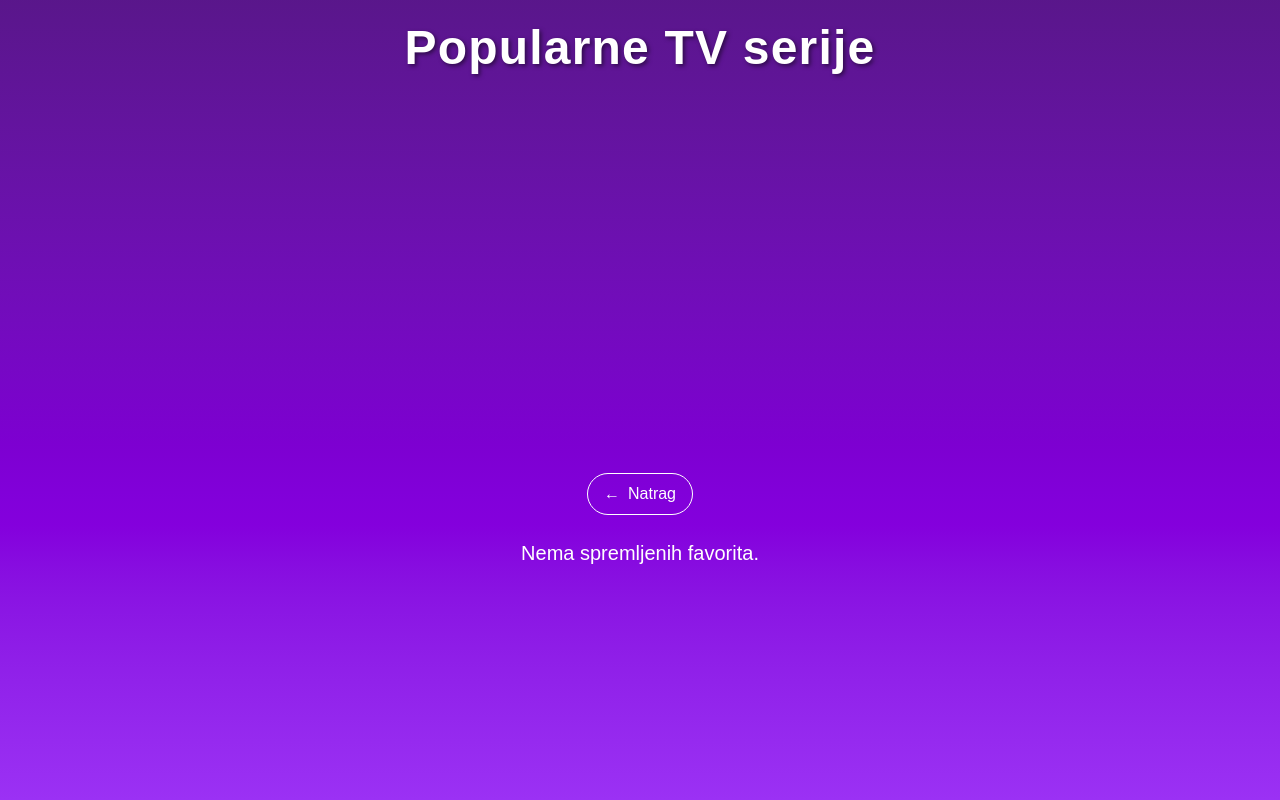
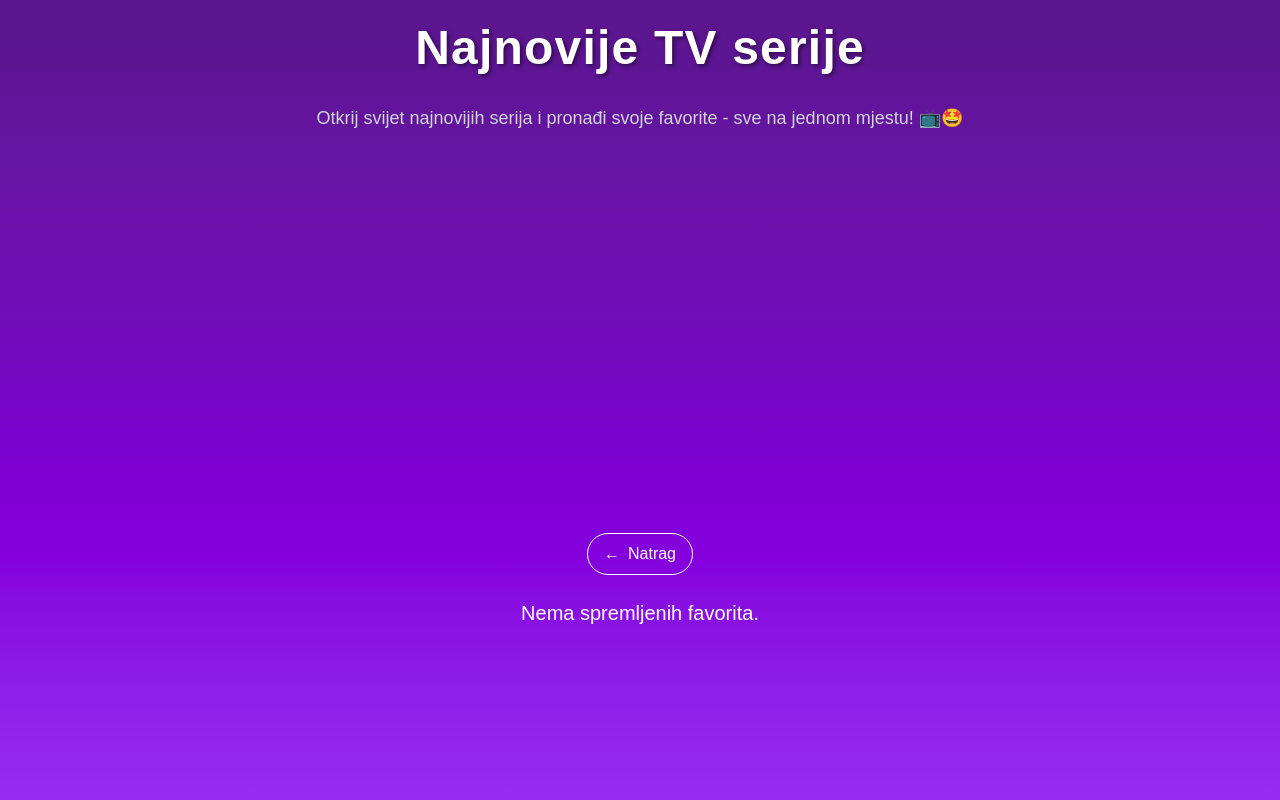
Before and after one commit to nglavota/Projekt-serije, a Next.js app: page /favorites in a window 1280 px wide. Shown: the top 800 px of the page. Built offline with nearby package versions, Linux system fonts and the light colour scheme.

Commit message:
Mala izmjena dizajna

```diff
--- a/app/components/LayoutHeader.js
+++ b/app/components/LayoutHeader.js
@@ -1,7 +1,10 @@
 export default function LayoutHeader() {
   return (
     <header className="text-center py-6 rounded-xl mx-2 mb-6">
-      <h1 className="text-5xl font-bold tracking-wide">Popularne TV serije</h1>
+      <h1 className="text-5xl font-bold tracking-wide">Najnovije TV serije</h1>
+      <p className="mt-8 text-lg text-gray-300 max-w-2xl mx-auto">
+        Otkrij svijet najnovijih serija i pronađi svoje favorite - sve na jednom mjestu! 📺🤩
+      </p>
     </header>
   );
 }
```
